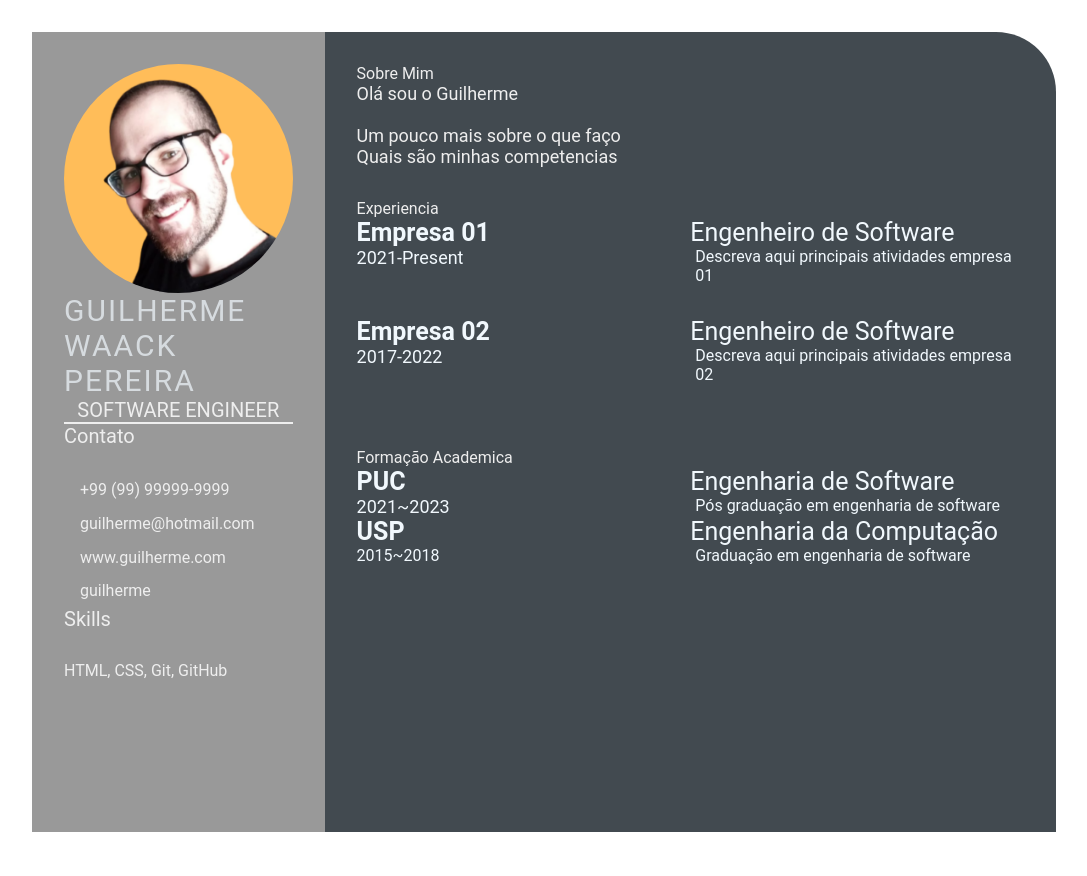
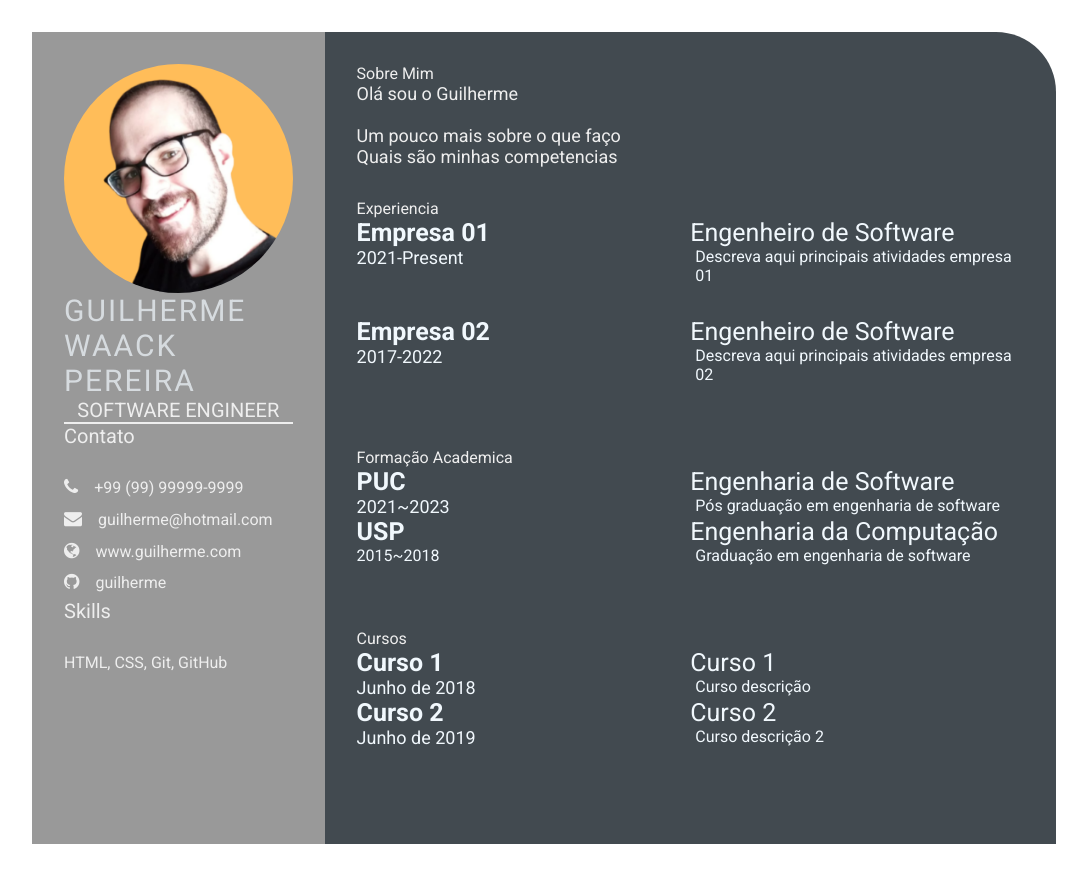
Before and after one commit to GWaack/GWaack.github.io, a plain HTML site: page index.html in a window 1280 px wide. Shown: the whole page, without its empty margins (96-1183 px from the left). Drawn offline with Linux system fonts and the light colour scheme.

Commit message:
update index.html
Add font and icons

```diff
--- a/index.html
+++ b/index.html
@@ -6,6 +6,15 @@
     <meta name="viewport" content="width=device-width, initial-scale=1.0">
     <title>Guilherme Waack Pereira</title>
     <link rel="stylesheet" href="style.css">
+
+    <!-- google font  -->
+    <link rel="preconnect" href="https://fonts.googleapis.com">
+    <link rel="preconnect" href="https://fonts.gstatic.com" crossorigin>
+    <link href="https://fonts.googleapis.com/css2?family=roboto:ital,wght@0,100;0,300;0,400;0,700;1,100;1,300;1,400;1,700&display=swap" rel="stylesheet">
+
+    <!-- font-awesome -->
+    <link rel="stylesheet" href="https://cdnjs.cloudflare.com/ajax/libs/font-awesome/4.7.0/css/font-awesome.min.css">
+
 </head>
 <body>
     <main class="resume-contents">
@@ -97,6 +106,27 @@
                         </div>
                     </div>
                 </section>
+                <section class="awards gap">
+                    <div class="right-title">Cursos</div>
+                    <div class="awards-contents">
+                        <div class="awards-left">
+                            <p class="awards-company-name">Curso 1</p>
+                            <p class="awards-time-period">Junho de 2018</p>
+                        </div>
+                        <div class="awards-right">
+                            <p class="awards-name">Curso 1</p>
+                            <p class="awards-desc">Curso descrição</p>
+                        </div>
+                        <div class="awards-left">
+                            <p class="awards-company-name">Curso 2</p>
+                            <p class="awards-time-period">Junho de 2019</p>
+                        </div>
+                        <div class="awards-right">
+                            <p class="awards-name">Curso 2</p>
+                            <p class="awards-desc">Curso descrição 2</p>
+                        </div>
+                    </div>
+                </section>
             </div>
         </section>
 
```
